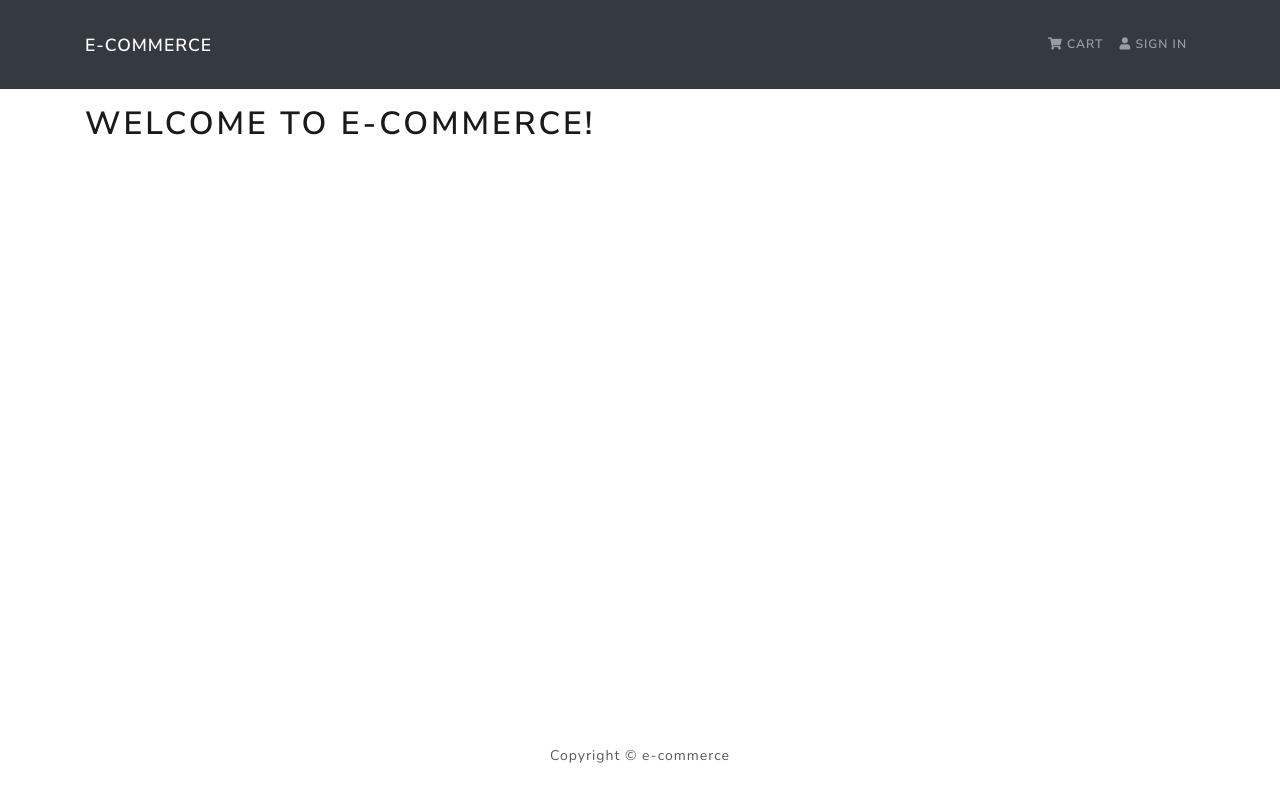
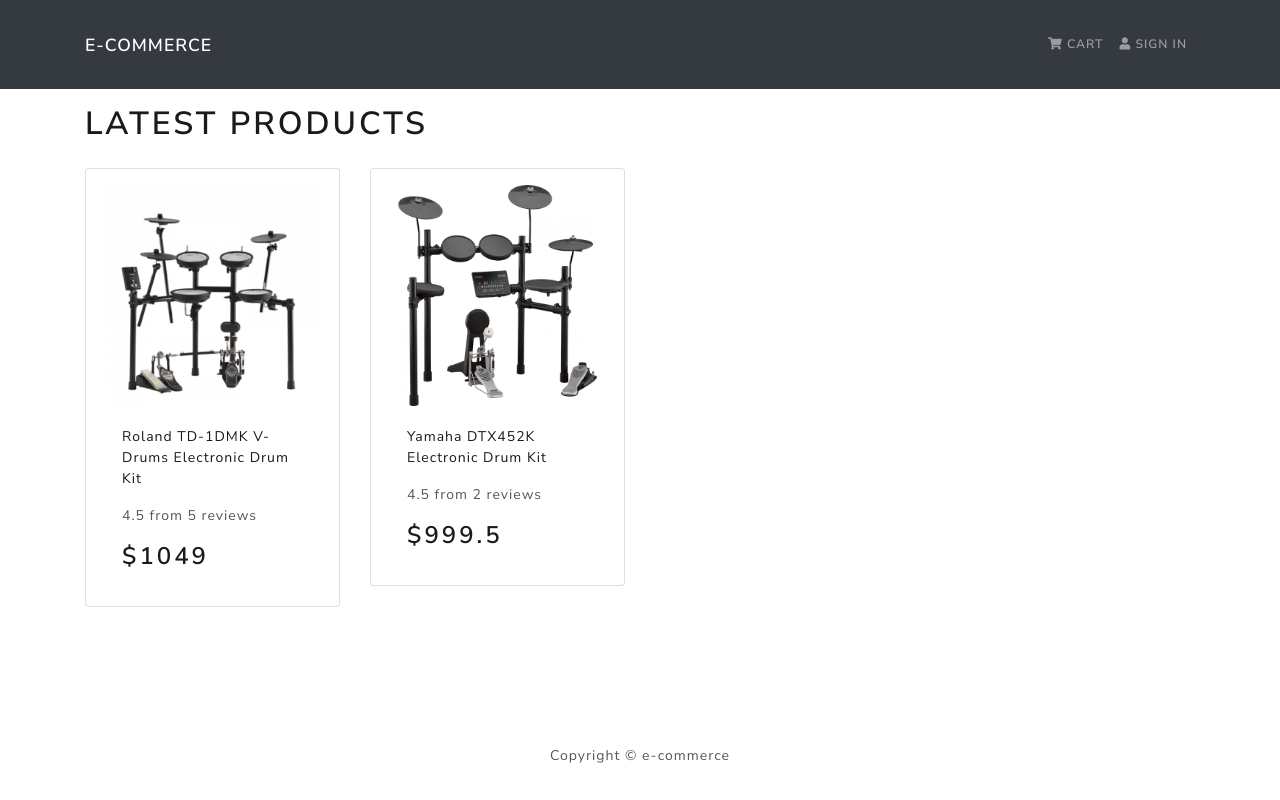
Before and after one commit to howard-proj/e-commerce, a React (Create React App) app in the folder frontend/: page / in a window 1280 px wide. Built offline with nearby package versions, Linux system fonts and the light colour scheme.

Commit message:
added dummy products, product components, images and HomeScreens

```diff
--- a/frontend/src/App.js
+++ b/frontend/src/App.js
@@ -2,6 +2,7 @@
 import { Container } from "react-bootstrap";
 import Header from "./components/Header";
 import Footer from "./components/Footer";
+import HomeScreen from "./screens/HomeScreen";
 
 function App() {
   return (
@@ -9,7 +10,7 @@
       <Header />
       <main className="py-3">
         <Container>
-          <h1>Welcome to e-commerce!</h1>
+          <HomeScreen />
         </Container>
       </main>
 
--- /dev/null
+++ b/frontend/src/components/Product.js
@@ -0,0 +1,30 @@
+import React from "react";
+import { Card } from "react-bootstrap";
+
+const Product = ({ product }) => {
+  return (
+    <Card className="my-3 p-3 rounded">
+      <a href={`/product/${product.id}`}>
+        <Card.Img src={product.image} variant="top" />
+      </a>
+
+      <Card.Body>
+        <a href={`/product/${product.id}`}>
+          <Card.Title as="div">
+            <strong>{product.name}</strong>
+          </Card.Title>
+        </a>
+
+        <Card.Text as="div">
+          <div className="my-3">
+            {product.rating} from {product.numReviews} reviews
+          </div>
+        </Card.Text>
+
+        <Card.Text as="h3">${product.price}</Card.Text>
+      </Card.Body>
+    </Card>
+  );
+};
+
+export default Product;
--- /dev/null
+++ b/frontend/src/products.js
@@ -0,0 +1,27 @@
+const products = [
+  {
+    id: "1",
+    name: "Roland TD-1DMK V-Drums Electronic Drum Kit",
+    image: "/img/roland.png",
+    brand: "Roland",
+    category: "Electronics",
+    price: 1049.0,
+    countInStock: 3,
+    rating: 4.5,
+    numReviews: 5,
+  },
+
+  {
+    id: "2",
+    name: "Yamaha DTX452K Electronic Drum Kit",
+    image: "/img/yamaha.jpeg",
+    brand: "Yamaha",
+    category: "Electronics",
+    price: 999.5,
+    countInStock: 3,
+    rating: 4.5,
+    numReviews: 2,
+  },
+];
+
+export default products;
--- /dev/null
+++ b/frontend/src/screens/HomeScreen.js
@@ -0,0 +1,21 @@
+import React from "react";
+import products from "../products";
+import Product from "../components/Product";
+import { Row, Col } from "react-bootstrap";
+
+const HomeScreen = () => {
+  return (
+    <>
+      <h1>Latest Products</h1>
+      <Row>
+        {products.map((product) => (
+          <Col sm={12} md={6} lg={4} xl={3}>
+            <Product product={product} />
+          </Col>
+        ))}
+      </Row>
+    </>
+  );
+};
+
+export default HomeScreen;
```
Also changed, not shown: frontend/public/img/roland.png (added), frontend/public/img/yamaha.jpeg (added).
